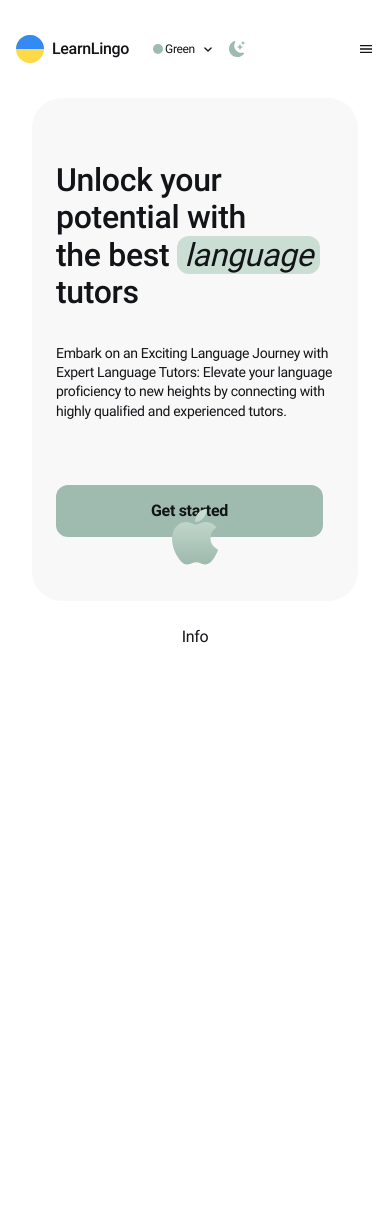
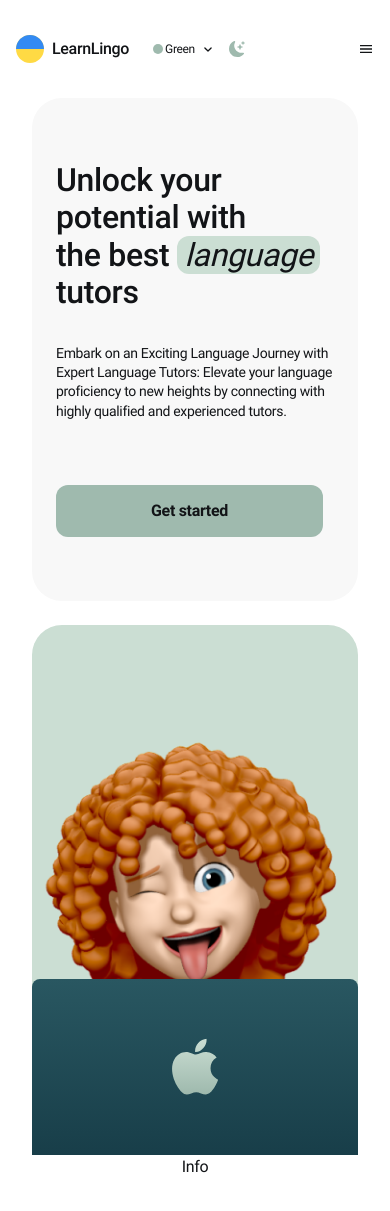
Before and after one commit to anastasiia-riabokon/LearnLingo, a React (Vite) app: page / in a window 390 px wide. Before the commit the page ends 844 px from the top, so only its background shows below. Built offline with nearby package versions, Linux system fonts and the light colour scheme; no server answers.

Commit message:
styles: picture bar, responsive

```diff
--- a/src/components/Home/PictureBar.jsx
+++ b/src/components/Home/PictureBar.jsx
@@ -1,10 +1,17 @@
 import IMac from "../Icon/IMac";
+import img from "../../img/smiling_women.png";
 
 const PictureBar = () => {
   return (
-    <div className="w-full min-[1440px]:w-[568px] bg-[var(--hover-color)] rounded-[30px] relative">
-      <div className="min-[1440px]:w-[361px] h-[176px] liner_gradient absolute bottom-0 left-1/2 -translate-x-1/2">
-        <div className="absolute left-1/2 top-1/2 -translate-x-1/2 -translate-y-1/2">
+    <div className="w-full h-[530px] min-[1440px]:w-[568px] bg-[var(--hover-color)] rounded-[30px] relative pt-[140px] min-[375px]:pt-[96px] min-[425px]:pt-[80px]">
+      <img
+        src={img}
+        alt="smiling women"
+        className="centering-axisX min-[1440px]:bottom-[111px] min-[1440px]:max-w-[339px]"
+        width={339}
+      />
+      <div className="w-full max-w-[361px] min-[1440px]:w-[361px] h-[176px] liner_gradient centering-axisX bottom-0 rounded-t-[8px]">
+        <div className="centering-axisXY">
           <IMac />
         </div>
       </div>
--- a/src/index.css
+++ b/src/index.css
@@ -110,3 +110,11 @@ button {
 .liner_gradient {
   background: var(--gradient);
 }
+
+.centering-axisXY{
+  @apply absolute left-1/2 top-1/2 -translate-x-1/2 -translate-y-1/2
+}
+
+.centering-axisX{
+  @apply absolute left-1/2 -translate-x-1/2
+}
```
